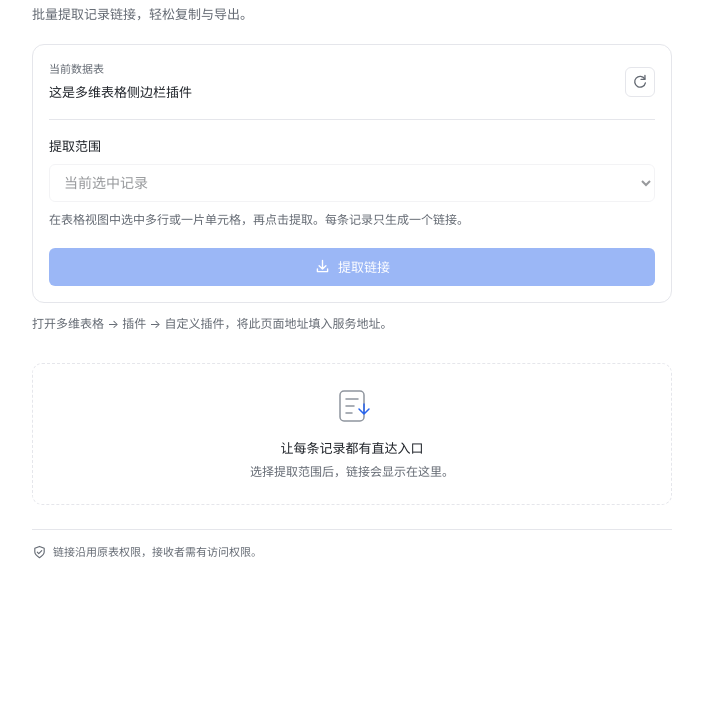
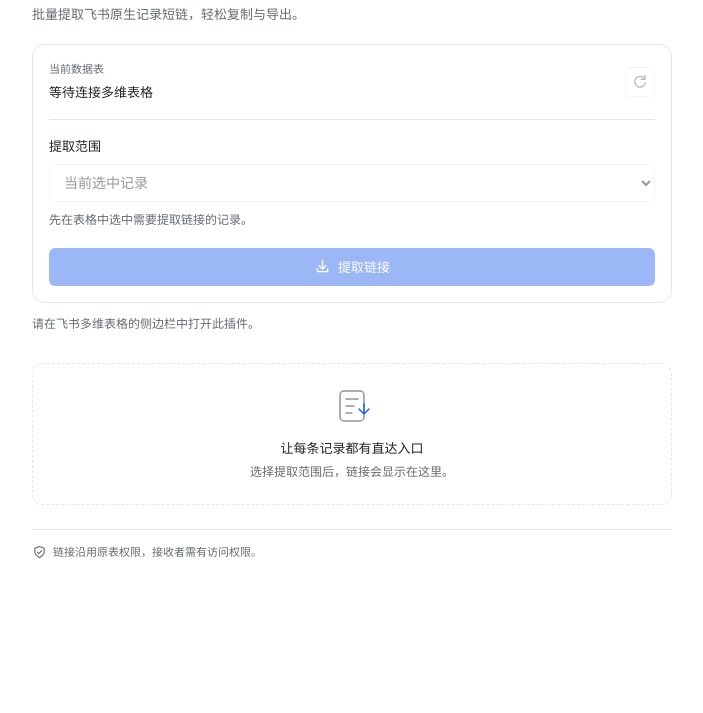
Before and after one commit to zaqi77/feishu-record-link-extraction, a website: page dist/index.html in a window 1280 px wide. Shown: the part 87-800 px from the top of the page, without its empty margins (288-991 px from the left). Drawn offline with Linux system fonts and the light colour scheme.

Commit message:
Update production HTML for native short links

```diff
--- a/dist/index.html
+++ b/dist/index.html
@@ -5,7 +5,7 @@
     <meta name="viewport" content="width=device-width, initial-scale=1.0" />
     <meta name="color-scheme" content="light dark" />
     <title>记录链接 · 飞书多维表格</title>
-    <script type="module" crossorigin src="./assets/index-NQn9LxqW.js"></script>
+    <script type="module" crossorigin src="./assets/index-C6bHfk10.js"></script>
     <link rel="stylesheet" crossorigin href="./assets/index-DYqEsP28.css">
   </head>
   <body>
@@ -21,7 +21,7 @@
         <span id="connection" class="connection">尚未连接</span>
       </header>
 
-      <p class="intro">批量提取记录链接，轻松复制与导出。</p>
+      <p class="intro">批量提取飞书原生记录短链，轻松复制与导出。</p>
 
       <section class="card setup" aria-labelledby="scope-label">
         <div class="context-row">
```
